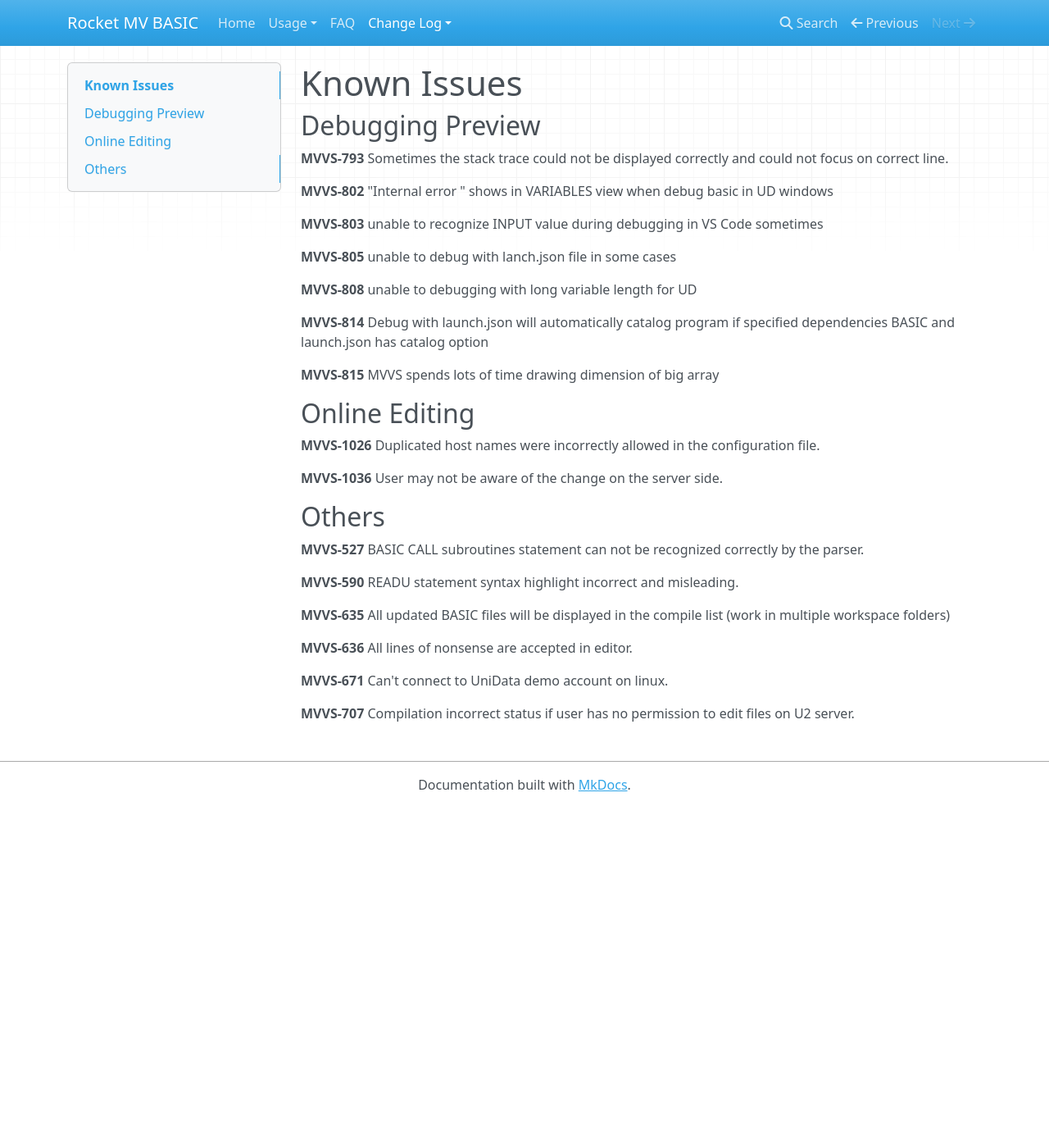
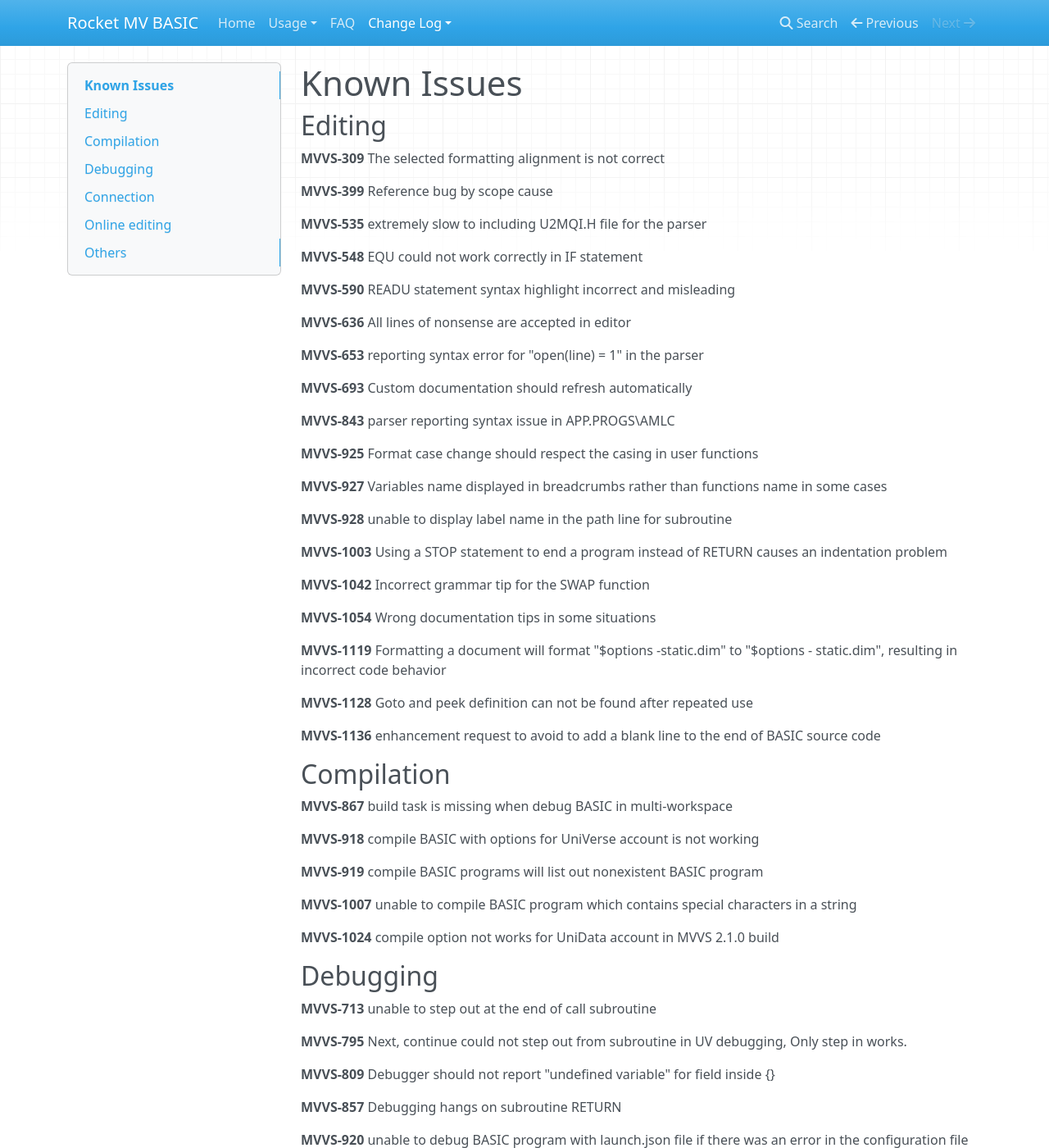
Before and after one commit to RocketSoftware/rocket-mvbasic, an MkDocs documentation site: the page built from docs/usage/KnownIssues.md, in a window 1280 px wide and 1400 px high. Shown: the whole window at 82% size. Built offline with MkDocs 1.6.1, drawn with Linux system fonts in a browser that asks for light colours; nearby versions of some CDN libraries; some of the changed text lies outside the part shown.

Commit message:
Update docs for 2.2.0 release

```diff
--- a/docs/usage/KnownIssues.md
+++ b/docs/usage/KnownIssues.md
@@ -1,37 +1,115 @@
 # Known Issues
 
-## Debugging Preview
+## Editing
 
-**MVVS-793** Sometimes the stack trace could not be displayed correctly and could not focus on correct line.
+**MVVS-309** The selected formatting alignment is not correct
 
-**MVVS-802** "Internal error " shows in VARIABLES view when debug basic in UD windows
+**MVVS-399** Reference bug by scope cause
 
-**MVVS-803** unable to recognize INPUT value during debugging in VS Code sometimes
+**MVVS-535** extremely slow to including U2MQI.H file for the parser
 
-**MVVS-805** unable to debug with lanch.json file in some cases
+**MVVS-548** EQU could not work correctly in IF statement
 
-**MVVS-808** unable to debugging with long variable length for UD
+**MVVS-590** READU statement syntax highlight incorrect and misleading
 
-**MVVS-814** Debug with launch.json will automatically catalog program if specified dependencies BASIC and launch.json has catalog option
+**MVVS-636** All lines of nonsense are accepted in editor
 
-**MVVS-815** MVVS spends lots of time drawing dimension of big array
+**MVVS-653** reporting syntax error for "open(line) = 1" in the parser
 
-## Online Editing
+**MVVS-693** Custom documentation should refresh automatically
+
+**MVVS-843** parser reporting syntax issue in APP.PROGS\AMLC
+
+**MVVS-925** Format case change should respect the casing in user functions
+
+**MVVS-927** Variables name displayed in breadcrumbs rather than functions name in some cases
+
+**MVVS-928** unable to display label name in the path line for subroutine
+
+**MVVS-1003** Using a STOP statement to end a program instead of RETURN causes an indentation problem
+
+**MVVS-1042** Incorrect grammar tip for the SWAP function
+
+**MVVS-1054** Wrong documentation tips in some situations
+
+**MVVS-1119** Formatting a document will format "$options -static.dim" to "$options - static.dim", resulting in incorrect code behavior
+
+**MVVS-1128** Goto and peek definition can not be found after repeated use
+
+**MVVS-1136** enhancement request to avoid to add a blank line to the end of BASIC source code
+
+## Compilation
+
+**MVVS-867** build task is missing when debug BASIC in multi-workspace
+
+**MVVS-918** compile BASIC with options for UniVerse account is not working
+
+**MVVS-919** compile BASIC programs will list out nonexistent BASIC program
+
+**MVVS-1007** unable to compile BASIC program which contains special characters in a string
+
+**MVVS-1024** compile option not works for UniData account in MVVS 2.1.0 build
+
+## Debugging
+
+**MVVS-713** unable to step out at the end of call subroutine
+
+**MVVS-795** Next, continue could not step out from subroutine in UV debugging, Only step in works.
+
+**MVVS-809** Debugger should not report "undefined variable" for field inside {}
+
+**MVVS-857** Debugging hangs on subroutine RETURN
+
+**MVVS-920** unable to debug BASIC program with launch.json file if there was an error in the configuration file
+
+**MVVS-1008** Debug option can lose focus on terminal window
+
+**MVVS-1188** An exception occurred when debug the program with local subroutine for the second time
+
+**MVVS-1190** After pausing during a long for loop, continue button does not work
+
+**MVVS-1200** The output in terminal view is not correct when debug a BASIC program which calls python program
+
+**MVVS-1205** Click F5, compilation pass but there is error line below code
+
+**MVVS-1207** Debugger F5(continue) can't stop at breakpoint in subroutine
+
+**MVVS-1210** Click stop debugging, then the file can't be edit
+
+**MVVS-1211** Debug failed against a basic program(a correct basic program)
+
+**MVVS-1222** Step Out is not working properly in MVVS 2.2.0 release
+
+## Connection
+
+**MVVS-671** Can't connect to UniData demo account on linux
 
 **MVVS-1026** Duplicated host names were incorrectly allowed in the configuration file.
 
-**MVVS-1036** User may not be aware of the change on the server side.
+**MVVS-1053** connection disconnected, but icon still shows connected and refreshing
+
+**MVVS-1058** Disconnection after using two accounts to connect to the same server will result in failure to connect
+
+**MVVS-1121** java throw exception when failed to connect to the UV account
+
+## Online editing
+
+**MVVS-1088** Clicking icon at bottom left corner cannot connect to server
 
 ## Others
 
-**MVVS-527** BASIC CALL subroutines statement can not be recognized correctly by the parser.
+**MVVS-982** "The RPC failed" error will crash VS Code extension
 
-**MVVS-590** READU statement syntax highlight incorrect and misleading.
+**MVVS-1036** User may not be aware of the change on the server side.
 
-**MVVS-635** All updated BASIC files will be displayed in the compile list (work in multiple workspace folders)
+**MVVS-1055** Command 'extension.selectU2Server' not found
 
-**MVVS-636** All lines of nonsense are accepted in editor.
+**MVVS-1063** delete the port for a connected server and refresh, current editor will exit and without any save
 
-**MVVS-671** Can't connect to UniData demo account on linux.
+**MVVS-1068** Fail to save as the file when it is created in another server
 
-**MVVS-707** Compilation incorrect status if user has no permission to edit files on U2 server.
+**MVVS-1118** Unknown exception happened when switch basic program
+
+**MVVS-1156** Can not delete basic file under a customer account added to UV.ACCOUNTS
+
+**MVVS-1202** account mismatch warning displayed when there is no opened BASIC for debugging
--- a/mkdocs.yml
+++ b/mkdocs.yml
@@ -7,8 +7,10 @@
         - 'Compile': 'usage/Compile.md'
         - 'Configuration': 'usage/Configuration.md'
         - 'Code Lens': 'usage/CodeLens.md'
+        - 'Compatibility': 'usage/Compatibility.md'
         - 'Customized Documentation': 'usage/CustomizeDoc.md'
-        - 'Debugging (Preview)': 'usage/Debugging.md'
+        - 'DAP Binaries': 'usage/DAPRelease.md'
+        - 'Debugging': 'usage/Debugging.md'
         - 'Document Symbol': 'usage/DocumentSymbol.md'
         - 'Diagnostics': usage/Diagnostics.md
         - 'Folding': 'usage/Folding.md'
```
Also changed, not shown: docs/index.md (+27 -11 lines), docs/usage/Compatibility.md (added, +15 -0 lines), docs/usage/ConfigDap.md (added, +34 -0 lines), docs/usage/Connection.md (+6 -2 lines), docs/usage/DAPRelease.md (added, +20 -0 lines), docs/usage/Debugging.md (+14 -10 lines), docs/usage/FAQ.md (+7 -0 lines).
